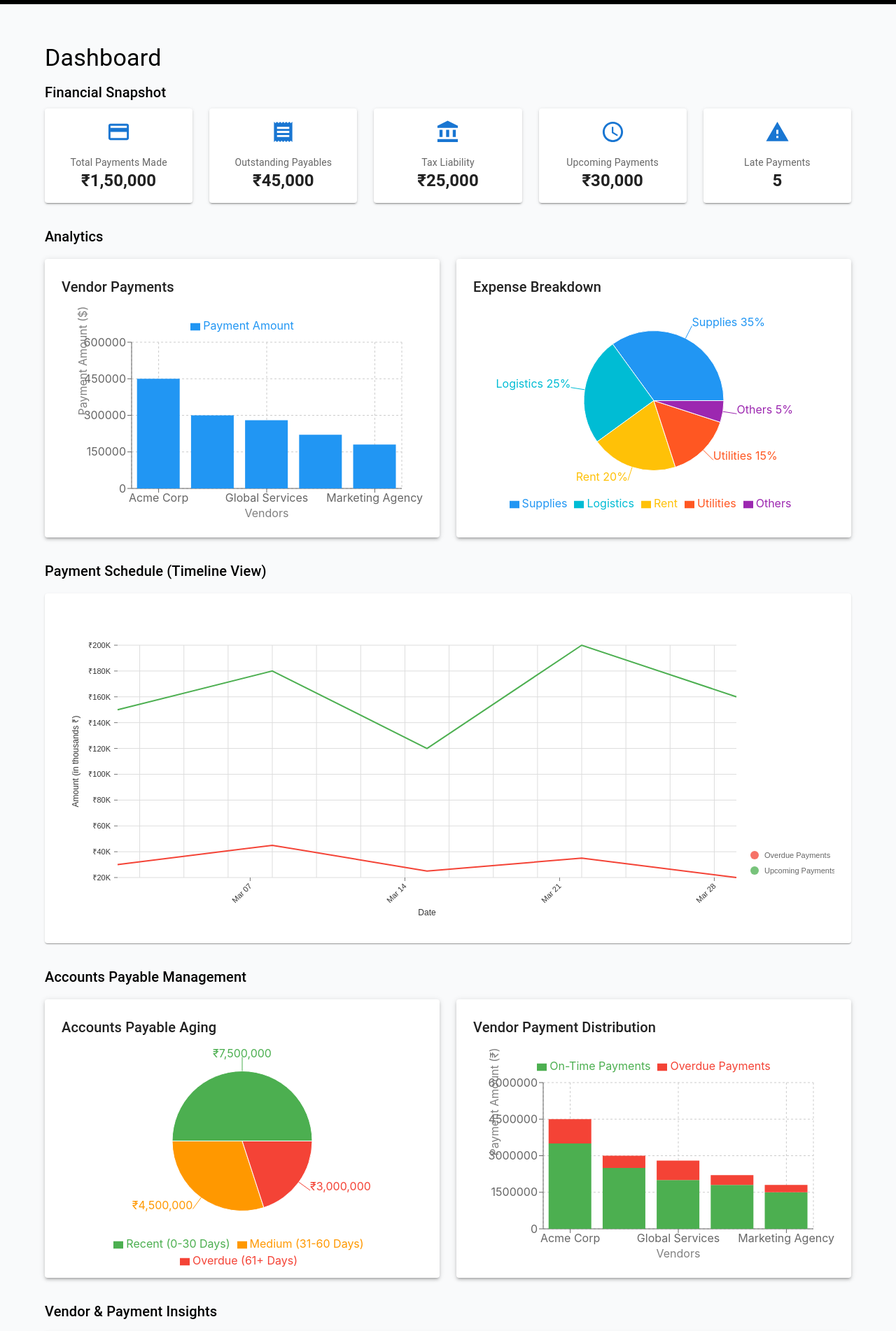
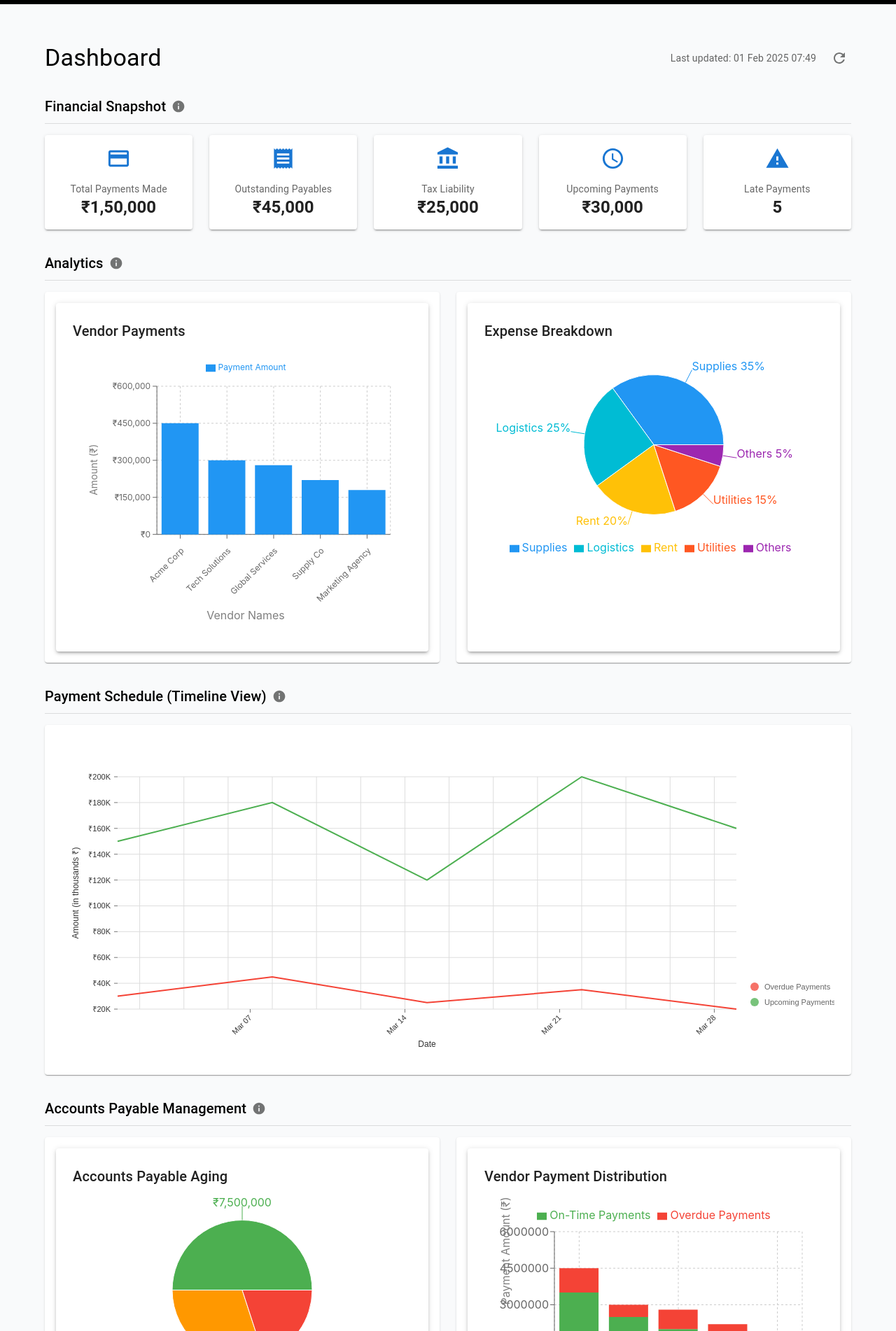
Before and after one commit to thecolossalsparkle/liquidrbac, a React (Create React App) app: page /dashboard in a window 1280 px wide. Shown: the part 58-1960 px from the top of the page at 70% size. Built offline with nearby package versions, Linux system fonts and the light colour scheme.

Commit message:
Vendor Payments

```diff
--- a/src/components/Charts/VendorPaymentsChart.jsx
+++ b/src/components/Charts/VendorPaymentsChart.jsx
@@ -5,28 +5,65 @@ import { Box, Typography, Paper } from '@mui/material';
 const VendorPaymentsChart = ({ data }) => {
   return (
     <Paper elevation={3} sx={{ p: 3, height: '100%' }}>
-      <Box sx={{ width: '100%', height: 350 }}>
+      <Box sx={{ width: '100%', height: 450 }}>
         <Typography variant="h6" gutterBottom>
           Vendor Payments
         </Typography>
-        <ResponsiveContainer width="100%" height="90%">
-          <BarChart data={data} margin={{ top: 20, right: 30, left: 40, bottom: 20 }}>
+        <ResponsiveContainer width="100%" height="95%">
+          <BarChart
+            data={data}
+            margin={{ top: 20, right: 30, left: 50, bottom: 80 }}
+          >
             <CartesianGrid strokeDasharray="3 3" />
             <XAxis
               dataKey="vendor"
-              label={{ value: 'Vendors', position: 'bottom', offset: 0 }}
+              label={{
+                value: 'Vendor Names',
+                position: 'bottom',
+                offset: 0,
+                dy: 30,
+                dx: -40,
+              }}
+              tick={{
+                angle: -45,
+                textAnchor: 'end',
+                fontSize: 12,
+                dy: 10,
+                dx: 0,
+              }}
+              height={80}
+              interval={0}
             />
             <YAxis
               label={{
-                value: 'Payment Amount ($)',
+                value: 'Amount (₹)',
                 angle: -90,
                 position: 'insideLeft',
-                offset: -10
+                offset: -5,
+                dy: 50,dx: -15,
+                fontSize: 14
               }}
+              tickFormatter={(value) => `₹${value.toLocaleString()}`}
+              fontSize={12}
+              width={70}
+              tickMargin={3}
             />
-            <Tooltip formatter={(value) => `₹${value.toLocaleString()}`} />
-            <Legend verticalAlign="top" height={36} />
-            <Bar dataKey="amount" name="Payment Amount" fill="#2196f3" />
+            <Tooltip
+              formatter={(value) => [`₹${value.toLocaleString()}`, 'Amount']}
+              labelStyle={{ color: '#666' }}
+              contentStyle={{ fontSize: 12 }}
+            />
+            <Legend
+              verticalAlign="top"
+              height={36}
+              wrapperStyle={{ fontSize: 12 }}
+            />
+            <Bar
+              dataKey="amount"
+              name="Payment Amount"
+              fill="#2196f3"
+              maxBarSize={60}
+            />
           </BarChart>
         </ResponsiveContainer>
       </Box>
--- a/src/pages/Dashboard/Dashboard.jsx
+++ b/src/pages/Dashboard/Dashboard.jsx
@@ -1,5 +1,5 @@
-import React from 'react';
-import { Box, Typography, Container, Grid } from '@mui/material';
+import React, { useState, useEffect } from 'react';
+import { Box, Typography, Container, Grid, Skeleton, Alert, IconButton, Tooltip } from '@mui/material';
 import FinancialSnapshot from '../../components/KPIs/FinancialSnapshot';
 import VendorPaymentsChart from '../../components/Charts/VendorPaymentsChart';
 import ExpenseBreakdownChart from '../../components/Charts/ExpenseBreakdownChart';
@@ -9,16 +9,100 @@ import PaymentTimelineChart from '../../components/Charts/PaymentTimelineChart';
 import TopVendorsTable from '../../components/Tables/TopVendorsTable';
 import VendorComparisonChart from '../../components/Charts/VendorComparisonChart';
 import BudgetAnalysisChart from '../../components/Charts/BudgetAnalysisChart';
+import RefreshIcon from '@mui/icons-material/Refresh';
+import InfoIcon from '@mui/icons-material/Info';
+import { format } from 'date-fns';
 
 const Dashboard = () => {
-  // Mock data - replace with actual data from your API
-  const financialData = {
+  const [loading, setLoading] = useState(true);
+  const [error, setError] = useState(null);
+  const [dashboardData, setDashboardData] = useState(null);
+  const [lastUpdated, setLastUpdated] = useState(new Date());
+
+  // Move fetchDashboardData outside useEffect
+  const fetchDashboardData = async () => {
+    try {
+      setLoading(true);
+      // Simulate API delay
+      await new Promise(resolve => setTimeout(resolve, 1000));
+
+      // Mock data setup
+      const data = {
+        financialData: {
           totalPayments: '₹1,50,000',
           outstandingPayables: '₹45,000',
           taxLiability: '₹25,000',
           upcomingPayments: '₹30,000',
           latePayments: '5',
+        },
+        // ... rest of your mock data ...
       };
+
+      setDashboardData(data);
+      setError(null);
+    } catch (err) {
+      setError('Failed to load dashboard data. Please try again later.');
+    } finally {
+      setLoading(false);
+    }
+  };
+
+  useEffect(() => {
+    fetchDashboardData();
+  }, []);
+
+  const handleRefresh = () => {
+    fetchDashboardData();
+    setLastUpdated(new Date());
+  };
+
+  const SectionHeader = ({ title, tooltip }) => (
+    <Box sx={{
+      display: 'flex',
+      alignItems: 'center',
+      gap: 1,
+      mb: 2,
+      borderBottom: '1px solid',
+      borderColor: 'divider',
+      pb: 1
+    }}>
+      <Typography variant="h6" component="h2">
+        {title}
+      </Typography>
+      {tooltip && (
+        <Tooltip title={tooltip}>
+          <InfoIcon fontSize="small" color="action" />
+        </Tooltip>
+      )}
+    </Box>
+  );
+
+  if (loading) {
+    return (
+      <Container maxWidth="lg">
+        <Box sx={{ py: 4 }}>
+          <Skeleton variant="text" width={200} height={40} sx={{ mb: 4 }} />
+          <Grid container spacing={3}>
+            {[...Array(4)].map((_, index) => (
+              <Grid item xs={12} md={6} lg={3} key={index}>
+                <Skeleton variant="rectangular" height={120} />
+              </Grid>
+            ))}
+          </Grid>
+        </Box>
+      </Container>
+    );
+  }
+
+  if (error) {
+    return (
+      <Container maxWidth="lg">
+        <Box sx={{ py: 4 }}>
+          <Alert severity="error" sx={{ mb: 4 }}>{error}</Alert>
+        </Box>
+      </Container>
+    );
+  }
 
   // Mock data for vendor payments chart
   const vendorPaymentsData = [
@@ -169,36 +253,66 @@ const Dashboard = () => {
   return (
     <Container maxWidth="lg">
       <Box sx={{ py: 4 }}>
-        <Typography variant="h4" component="h1" gutterBottom>
+        <Box sx={{ display: 'flex', justifyContent: 'space-between', alignItems: 'center', mb: 4 }}>
+          <Typography variant="h4" component="h1">
             Dashboard
           </Typography>
+          <Box sx={{ display: 'flex', alignItems: 'center', gap: 2 }}>
+            <Typography variant="body2" color="text.secondary">
+              Last updated: {format(lastUpdated, 'dd MMM yyyy HH:mm')}
+            </Typography>
+            <Tooltip title="Refresh dashboard">
+              <IconButton onClick={handleRefresh} size="small">
+                <RefreshIcon />
+              </IconButton>
+            </Tooltip>
+          </Box>
+        </Box>
 
         <Box sx={{ mb: 4 }}>
-          <Typography variant="h6" gutterBottom>
-            Financial Snapshot
-          </Typography>
-          <FinancialSnapshot data={financialData} />
+          <SectionHeader
+            title="Financial Snapshot"
+            tooltip="Key financial metrics for the current period"
+          />
+          <FinancialSnapshot data={dashboardData?.financialData} />
         </Box>
 
-        <Box sx={{ mb: 2 }}>
-          <Typography variant="h6" gutterBottom>
-            Analytics
-          </Typography>
+        <Box>
+          <SectionHeader
+            title="Analytics"
+            tooltip="Detailed breakdown of vendor payments and expenses"
+          />
+          <Grid container spacing={{ xs: 2, md: 3 }}>
+            <Grid item xs={12} md={6}>
+              <Box sx={{
+                bgcolor: 'background.paper',
+                p: 2,
+                borderRadius: 1,
+                boxShadow: 1,
+                height: '100%'
+              }}>
+                <VendorPaymentsChart data={vendorPaymentsData} />
+              </Box>
+            </Grid>
+            <Grid item xs={12} md={6}>
+              <Box sx={{
+                bgcolor: 'background.paper',
+                p: 2,
+                borderRadius: 1,
+                boxShadow: 1,
+                height: '100%'
+              }}>
+                <ExpenseBreakdownChart data={expenseBreakdownData} />
+              </Box>
+            </Grid>
+          </Grid>
         </Box>
 
-        <Grid container spacing={3}>
-          <Grid item xs={12} md={6}>
-            <VendorPaymentsChart data={vendorPaymentsData} />
-          </Grid>
-          <Grid item xs={12} md={6}>
-            <ExpenseBreakdownChart data={expenseBreakdownData} />
-          </Grid>
-        </Grid>
-
         <Box sx={{ mt: 4, mb: 2 }}>
-          <Typography variant="h6" gutterBottom>
-            Payment Schedule (Timeline View)
-          </Typography>
+          <SectionHeader
+            title="Payment Schedule (Timeline View)"
+            tooltip="Visual representation of upcoming and overdue payments"
+          />
         </Box>
 
         <Box sx={{ width: '100%', mb: 4 }}>
@@ -206,24 +320,42 @@ const Dashboard = () => {
         </Box>
 
         <Box sx={{ mb: 2 }}>
-          <Typography variant="h6" gutterBottom>
-            Accounts Payable Management
-          </Typography>
+          <SectionHeader
+            title="Accounts Payable Management"
+            tooltip="Overview of accounts payable aging"
+          />
         </Box>
 
         <Grid container spacing={3}>
           <Grid item xs={12} md={6}>
+            <Box sx={{
+              bgcolor: 'background.paper',
+              p: 2,
+              borderRadius: 1,
+              boxShadow: 1,
+              height: '100%'
+            }}>
               <PayableAgingChart data={payableAgingData} />
+            </Box>
           </Grid>
           <Grid item xs={12} md={6}>
+            <Box sx={{
+              bgcolor: 'background.paper',
+              p: 2,
+              borderRadius: 1,
+              boxShadow: 1,
+              height: '100%'
+            }}>
               <VendorPaymentDistributionChart data={vendorPaymentDistributionData} />
+            </Box>
           </Grid>
         </Grid>
 
         <Box sx={{ mt: 4, mb: 2 }}>
-          <Typography variant="h6" gutterBottom>
-            Vendor & Payment Insights
-          </Typography>
+          <SectionHeader
+            title="Vendor & Payment Insights"
+            tooltip="Detailed analysis of top vendors and payment insights"
+          />
         </Box>
 
         <Grid container spacing={3}>
@@ -231,10 +363,26 @@ const Dashboard = () => {
             <TopVendorsTable data={topVendorsData} />
           </Grid>
           <Grid item xs={12} md={6}>
+            <Box sx={{
+              bgcolor: 'background.paper',
+              p: 2,
+              borderRadius: 1,
+              boxShadow: 1,
+              height: '100%'
+            }}>
               <VendorComparisonChart data={vendorComparisonData} />
+            </Box>
           </Grid>
           <Grid item xs={12} md={6}>
+            <Box sx={{
+              bgcolor: 'background.paper',
+              p: 2,
+              borderRadius: 1,
+              boxShadow: 1,
+              height: '100%'
+            }}>
               <BudgetAnalysisChart data={budgetAnalysisData} />
+            </Box>
           </Grid>
         </Grid>
       </Box>
```
Lines whose indentation alone changed are shown as unchanged.
